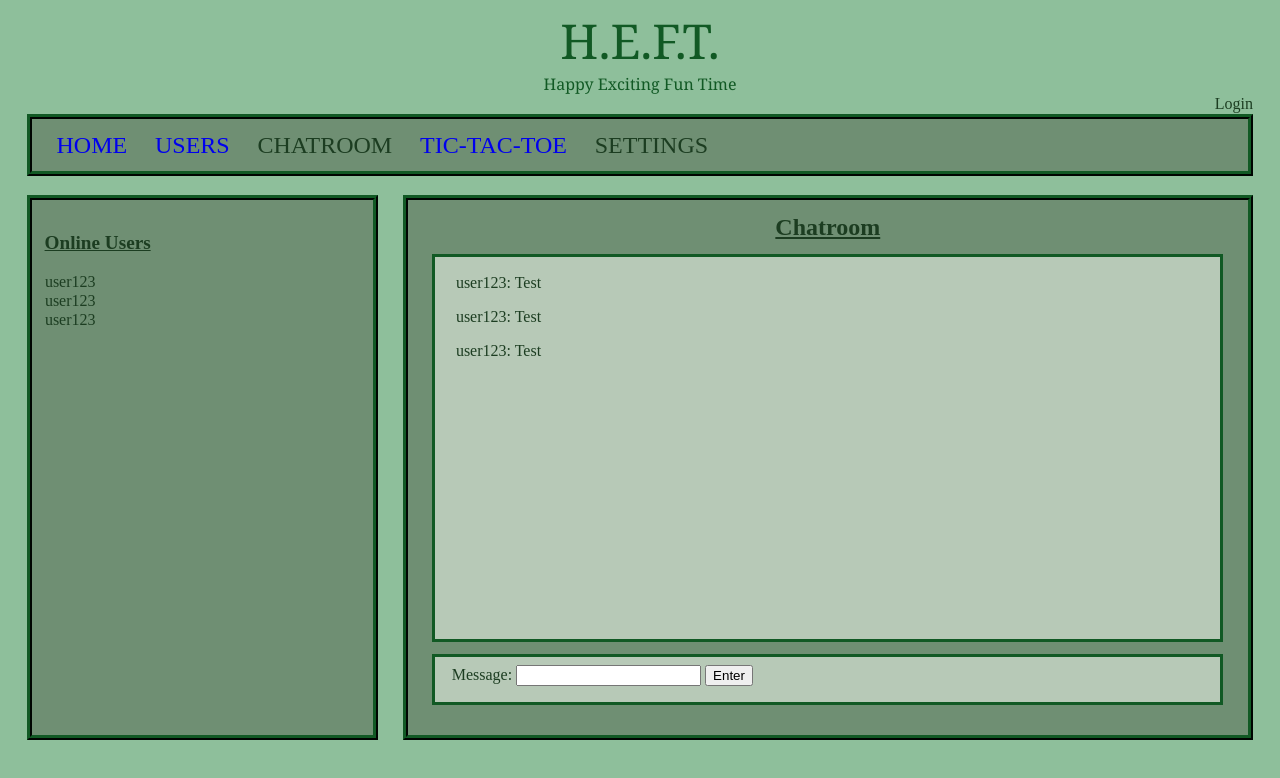
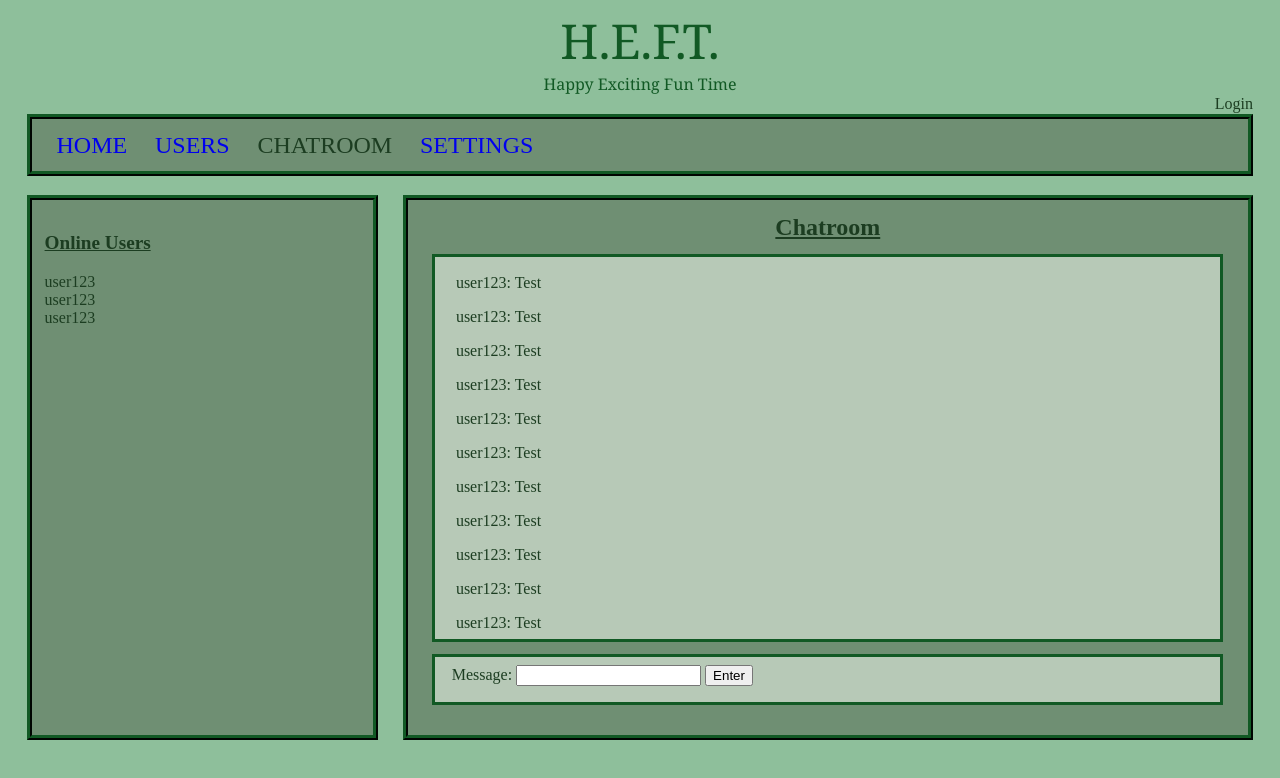
Before and after one commit to jmcgrathstuy/312Project, a plain HTML site: page chatroom_index.html in a window 1280 px wide. Drawn offline with Linux system fonts and the light colour scheme.

Commit message:
Update chatroom_index.html

```diff
--- a/chatroom_index.html
+++ b/chatroom_index.html
@@ -18,22 +18,29 @@
         <li id = "nav"><a href = "index.html">HOME</a></li>
         <li id = "nav"><a href = "users_index.html">USERS</a></li>
         <li id = "nav">CHATROOM</li>
-        <li id = "nav"><a href = "ttt_index.html">TIC-TAC-TOE</a></li>
-        <li id = "nav">SETTINGS</li>
+        <li id = "nav"><a href = "settings_index.html">SETTINGS</a></li>
     </ul>
 
     <div id = "online_users">
         <p style="font-size: 120%;"><u><b>Online Users</b></u></p>
         <!-- users here -->
-        <header id = "user">user123</header>
-        <header id = "user">user123</header>
-        <header id = "user">user123</header>
+        user123 <br>
+        user123 <br>
+        user123 <br>
     </div>
 
     <div id = "chat">
         <b><u><header id = "info" style = "text-align: center;font-size: 150%;">Chatroom</header></u></b>
         <div id = "chatbox">
             <div id = "chat_texts">
+                <p id = "chat_text">user123: Test</p>
+                <p id = "chat_text">user123: Test</p>
+                <p id = "chat_text">user123: Test</p>
+                <p id = "chat_text">user123: Test</p>
+                <p id = "chat_text">user123: Test</p>
+                <p id = "chat_text">user123: Test</p>
+                <p id = "chat_text">user123: Test</p>
+                <p id = "chat_text">user123: Test</p>
                 <p id = "chat_text">user123: Test</p>
                 <p id = "chat_text">user123: Test</p>
                 <p id = "chat_text">user123: Test</p>
```
